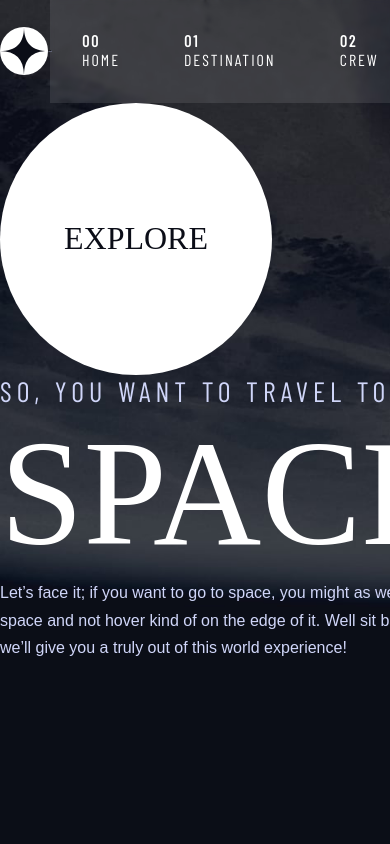
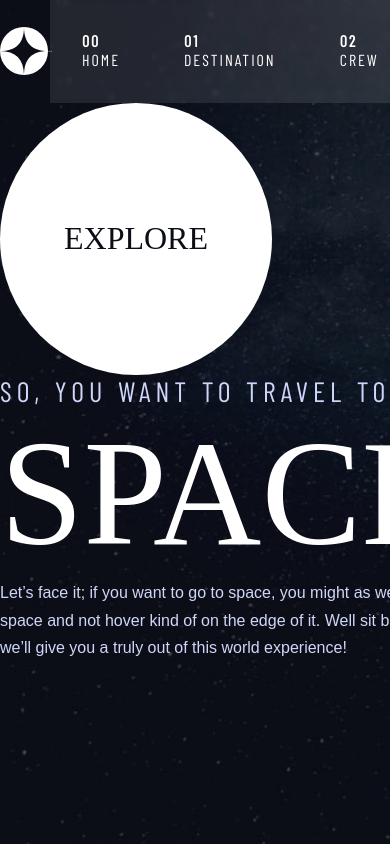
Before and after one commit to HenriqueMoroziniHupp/space-tourims, a Vue app: page / in a window 390 px wide. Shown: the top 844 px of the page. Built offline with nearby package versions, Linux system fonts and the light colour scheme; a web font is replaced by a local one.

Commit message:
mediaQuery of destinations - tablet

```diff
--- a/src/assets/base.scss
+++ b/src/assets/base.scss
@@ -39,7 +39,7 @@ body {
 
 @include tablet {
   body {
-    background-image: url(@/assets/crew/background-crew-tablet.jpg);
+    background-image: url(@/assets/destination/background-destination-mobile.jpg);
   }
 }
 
```
